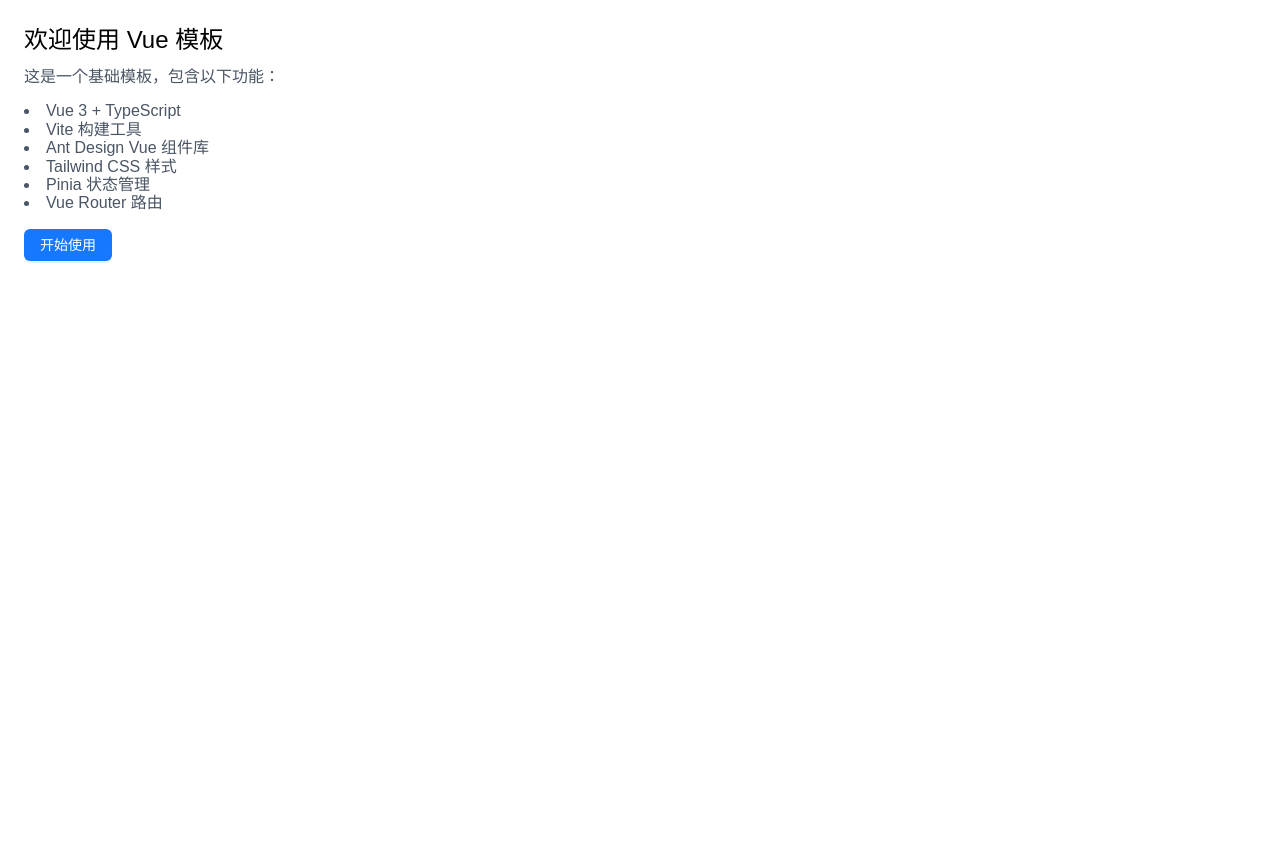
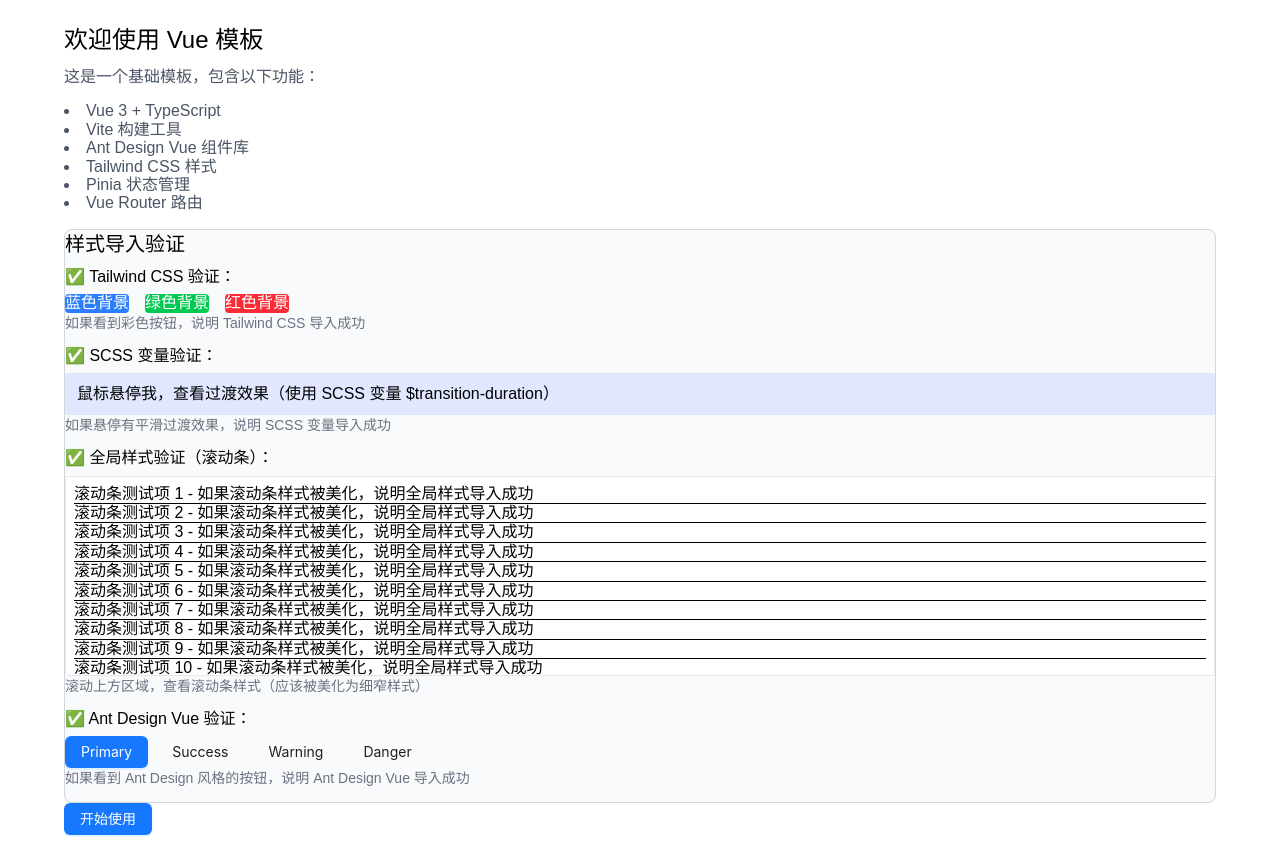
Before and after one commit to yangshijunx/bf-vue-template, a Vue app: page / in a window 1280 px wide. Before the commit the page ends 800 px from the top, so only its background shows below. Built offline with nearby package versions, Linux system fonts and the light colour scheme; the HTML template or start-up script is replaced by a standard one.

Commit message:
fix tailwind css

```diff
--- a/src/main.ts
+++ b/src/main.ts
@@ -5,6 +5,7 @@
 
 import App from './App.vue'
 import router from './router'
+import './styles/tailwind.css'
 import './styles/index.scss'
 
 const app = createApp(App)
--- a/src/styles/index.scss
+++ b/src/styles/index.scss
@@ -1,10 +1,5 @@
 /* 全局样式入口文件 */
 
-/* 导入 Tailwind CSS */
-@import 'tailwindcss';
-
-/* 导入变量 */
-@import './variables';
-
-/* 导入全局样式 */
-@import './global';
+/* 导入变量和全局样式 */
+@use './variables';
+@use './global';
--- /dev/null
+++ b/src/styles/tailwind.css
@@ -0,0 +1,2 @@
+/* Tailwind CSS 入口文件 */
+@import 'tailwindcss';
--- a/src/views/HomeView.vue
+++ b/src/views/HomeView.vue
@@ -1,6 +1,6 @@
 <script setup lang="ts">
 /**
- * 首页
+ * 首页 - 样式验证页面
  */
 </script>
 
@@ -16,12 +16,102 @@
       <li>Pinia 状态管理</li>
       <li>Vue Router 路由</li>
     </ul>
+
+    <!-- 样式验证区域 -->
+    <div class="verify-section mt-8 p-6 border border-gray-300 rounded-lg">
+      <h2 class="text-xl font-semibold mb-4">样式导入验证</h2>
+
+      <!-- 1. Tailwind CSS 验证 -->
+      <div class="mb-6">
+        <h3 class="font-medium mb-2">✅ Tailwind CSS 验证：</h3>
+        <div class="flex gap-4">
+          <div class="bg-blue-500 text-white px-4 py-2 rounded">蓝色背景</div>
+          <div class="bg-green-500 text-white px-4 py-2 rounded">绿色背景</div>
+          <div class="bg-red-500 text-white px-4 py-2 rounded">红色背景</div>
+        </div>
+        <p class="text-sm text-gray-500 mt-2">
+          如果看到彩色按钮，说明 Tailwind CSS 导入成功
+        </p>
+      </div>
+
+      <!-- 2. SCSS 变量验证 -->
+      <div class="mb-6">
+        <h3 class="font-medium mb-2">✅ SCSS 变量验证：</h3>
+        <div class="transition-box">
+          鼠标悬停我，查看过渡效果（使用 SCSS 变量 $transition-duration）
+        </div>
+        <p class="text-sm text-gray-500 mt-2">
+          如果悬停有平滑过渡效果，说明 SCSS 变量导入成功
+        </p>
+      </div>
+
+      <!-- 3. 全局样式验证（滚动条） -->
+      <div class="mb-6">
+        <h3 class="font-medium mb-2">✅ 全局样式验证（滚动条）：</h3>
+        <div class="scroll-container">
+          <div v-for="i in 20" :key="i" class="p-2 border-b">
+            滚动条测试项 {{ i }} - 如果滚动条样式被美化，说明全局样式导入成功
+          </div>
+        </div>
+        <p class="text-sm text-gray-500 mt-2">
+          滚动上方区域，查看滚动条样式（应该被美化为细窄样式）
+        </p>
+      </div>
+
+      <!-- 4. Ant Design Vue 验证 -->
+      <div>
+        <h3 class="font-medium mb-2">✅ Ant Design Vue 验证：</h3>
+        <div class="flex gap-2">
+          <a-button type="primary">Primary</a-button>
+          <a-button type="success">Success</a-button>
+          <a-button type="warning">Warning</a-button>
+          <a-button type="danger">Danger</a-button>
+        </div>
+        <p class="text-sm text-gray-500 mt-2">
+          如果看到 Ant Design 风格的按钮，说明 Ant Design Vue 导入成功
+        </p>
+      </div>
+    </div>
+
     <a-button type="primary" class="mt-6">开始使用</a-button>
   </div>
 </template>
 
 <style lang="scss" scoped>
+@use '@/styles/variables' as *;
+
 .home {
   padding: 24px;
+  max-width: 1200px;
+  margin: 0 auto;
+}
+
+.verify-section {
+  background-color: #f9fafb;
+}
+
+// SCSS 变量验证 - 使用 $transition-duration
+.transition-box {
+  padding: 12px;
+  background-color: #e0e7ff;
+  border-radius: 4px;
+  cursor: pointer;
+  transition: all $transition-duration $transition-timing;
+
+  &:hover {
+    background-color: #c7d2fe;
+    transform: translateY(-2px);
+    box-shadow: 0 4px 6px rgba(0, 0, 0, 0.1);
+  }
+}
+
+// 全局样式验证 - 滚动条
+.scroll-container {
+  max-height: 200px;
+  overflow-y: auto;
+  border: 1px solid #e5e7eb;
+  border-radius: 4px;
+  padding: 8px;
+  background-color: white;
 }
 </style>
```
